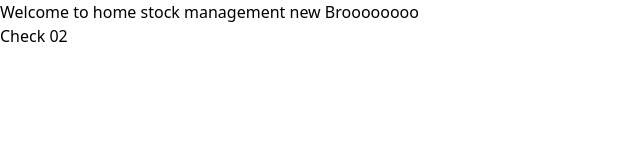
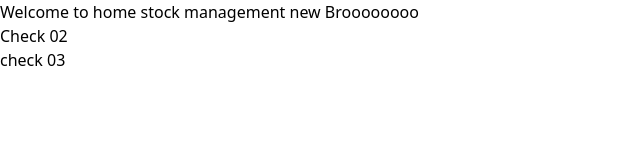
Before and after one commit to TharushaPramod/HomeStock_new, a React (Vite) app in the folder homestock-app/: page / in a window 1280 px wide. Shown: the top 160 px of the page, without its empty margins (0-640 px from the left). Built offline with nearby package versions, Linux system fonts and the light colour scheme.

Commit message:
check 03 add

```diff
--- a/homestock-app/src/App.jsx
+++ b/homestock-app/src/App.jsx
@@ -9,6 +9,7 @@ function App() {
     <>
     <h1 className='text-3xl text-center '>Welcome to home stock management new Broooooooo </h1>
     <h2>Check 02</h2>
+    <h3>check 03</h3>
 
 
 
```
